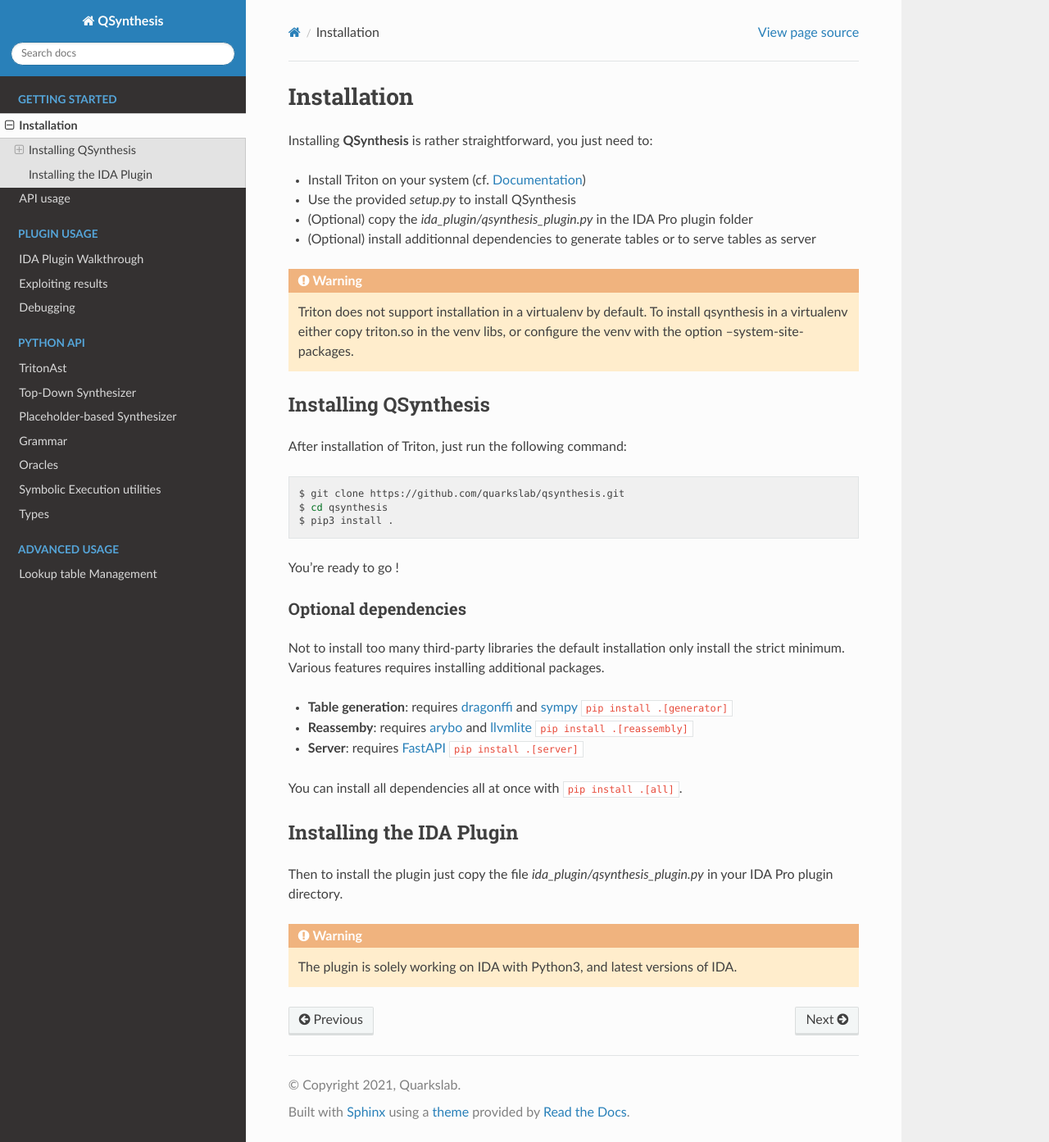
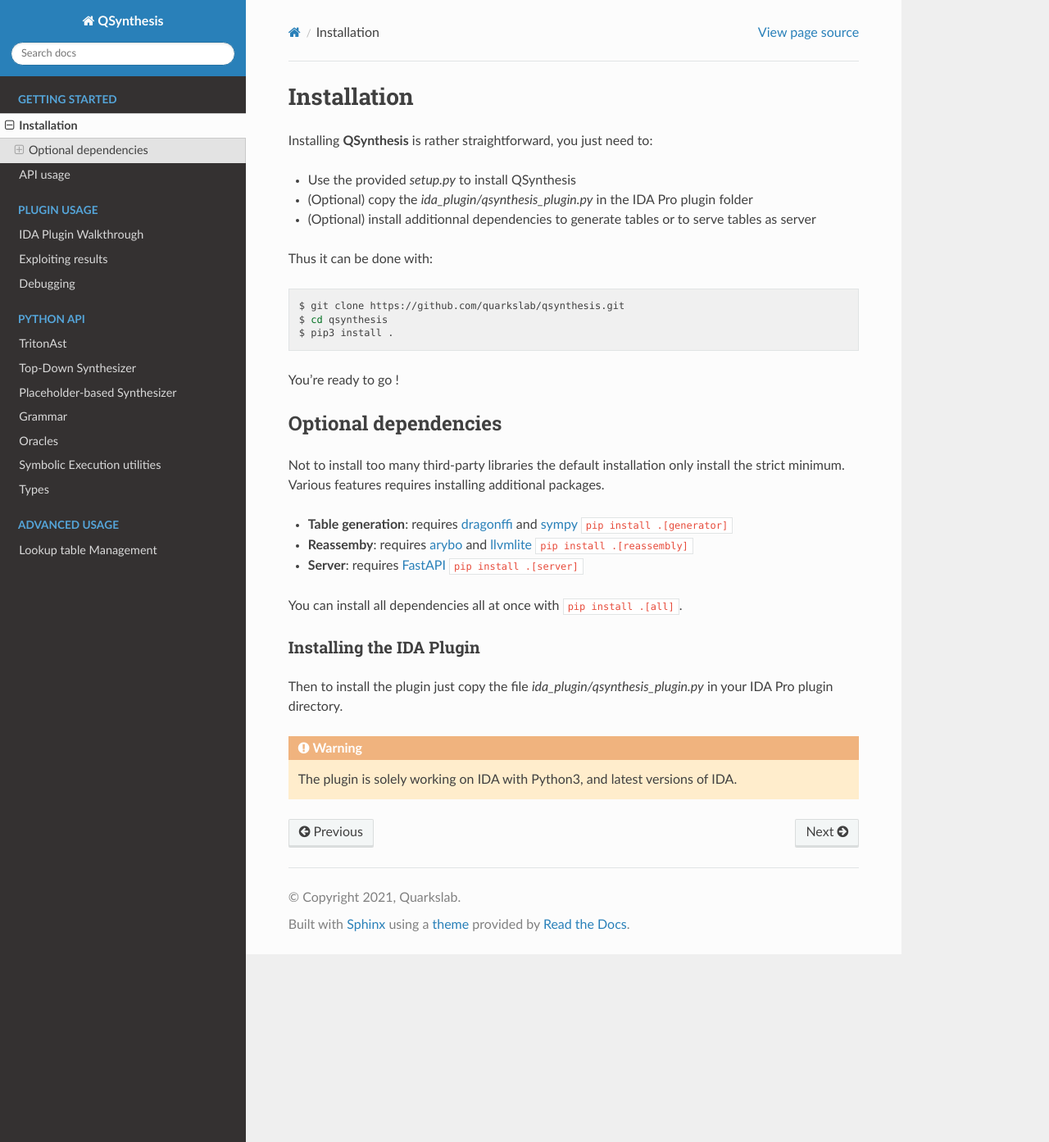
Before and after one commit to quarkslab/qsynthesis, a Sphinx documentation site: the page built from doc/installation.rst, in a window 1280 px wide and 1393 px high. Shown: the whole window at 82% size. Built offline with Sphinx 7.4.7 and the Read the Docs theme 2.0.0, drawn with Linux system fonts in a browser that asks for light colours.

Commit message:
change ordereset dependency, and triton dependency

```diff
--- a/doc/installation.rst
+++ b/doc/installation.rst
@@ -3,18 +3,11 @@
 
 Installing **QSynthesis** is rather straightforward, you just need to:
 
-* Install Triton on your system (cf. `Documentation <https://triton.quarkslab.com/documentation/doxygen/index.html#install_sec>`_)
 * Use the provided `setup.py` to install QSynthesis
 * (Optional) copy the `ida_plugin/qsynthesis_plugin.py` in the IDA Pro plugin folder
 * (Optional) install additionnal dependencies to generate tables or to serve tables as server
 
-.. warning:: Triton does not support installation in a virtualenv by default. To install qsynthesis in a virtualenv
-             either copy triton.so in the venv libs, or configure the venv with the option --system-site-packages.
-
-Installing QSynthesis
----------------------
-
-After installation of Triton, just run the following command:
+Thus it can be done with:
 
 .. code-block:: bash
 
--- a/setup.py
+++ b/setup.py
@@ -25,7 +25,7 @@
     description="Python API to synthesize Triton AST's",
     packages=find_packages(),
     setup_requires=[],
-    install_requires=["orderedset", "psutil", "click", "plyvel", "requests", "capstone"],
+    install_requires=["triton-library", "ordered_set", "psutil", "click", "plyvel", "requests", "capstone"],
     tests_require=[],
     license="qb",
     author="Quarkslab",
```
